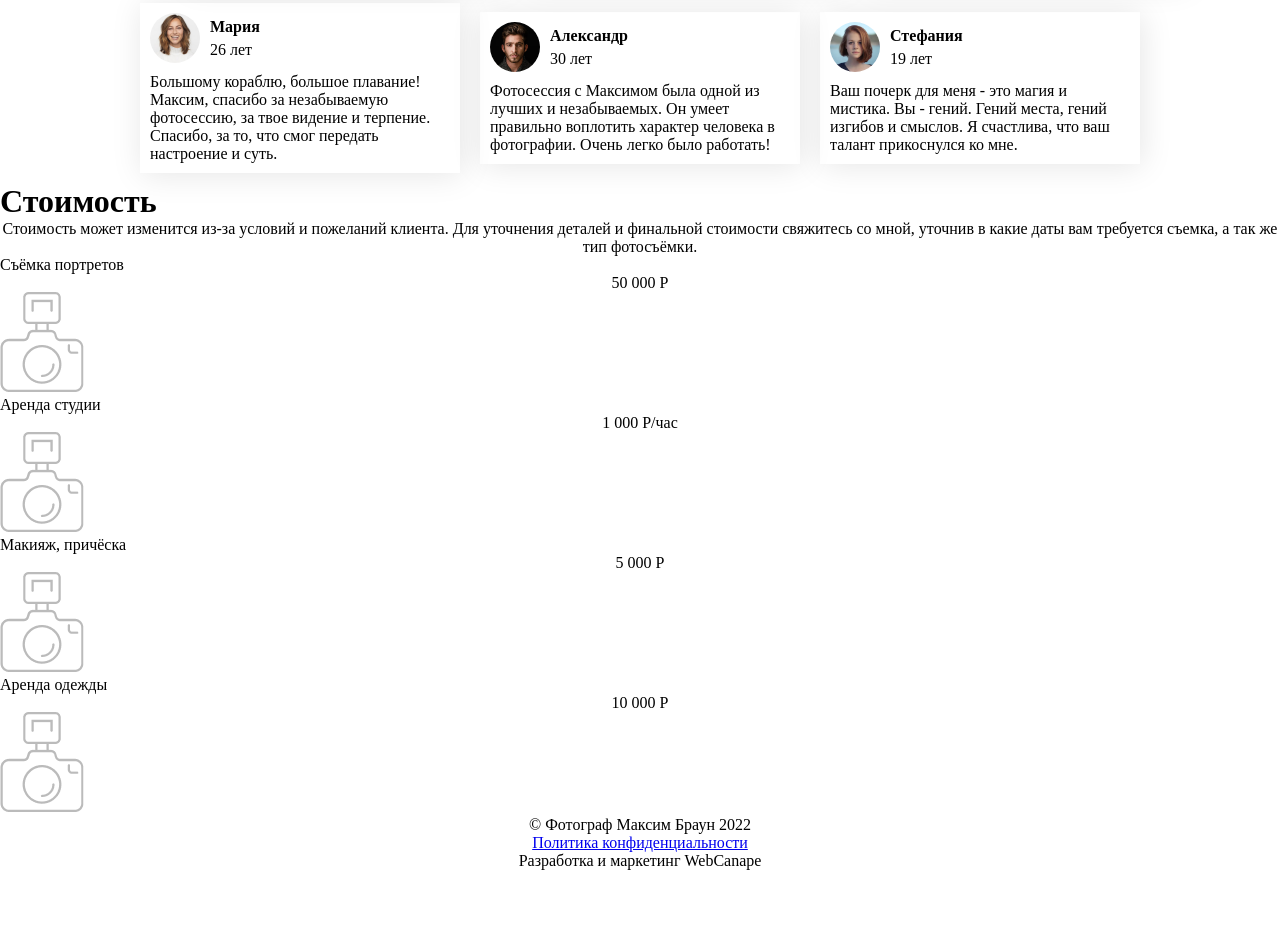
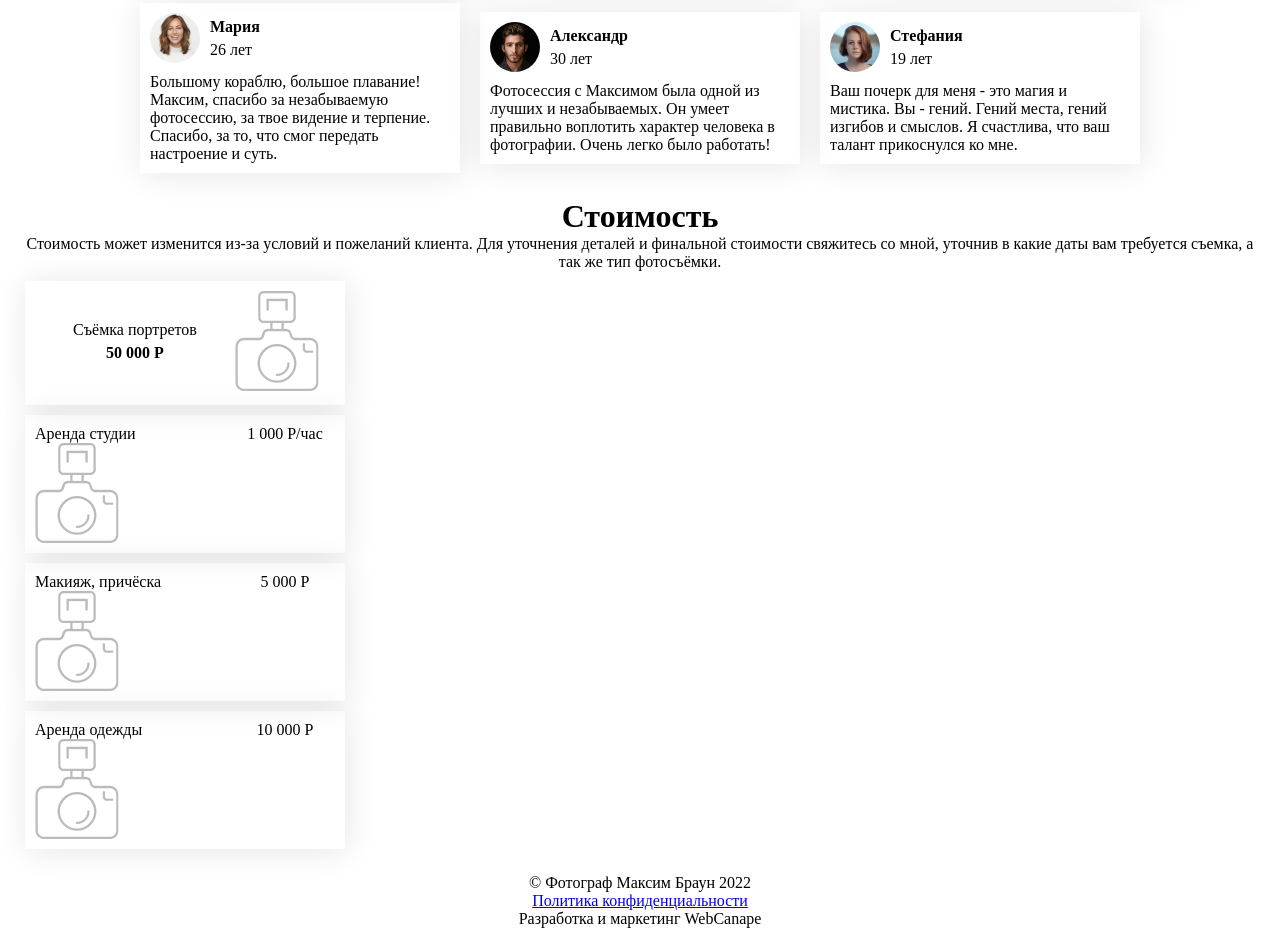
Before and after one commit to GomunkulPedro/WebCanapeTask, a plain HTML site: page index_refactor.html in a window 1280 px wide. Shown: the part 2168-3096 px from the top of the page. Before the commit the page ends 3038 px from the top, so only its background shows below. Drawn offline with Linux system fonts and the light colour scheme.

Commit message:
reviews done, pricing almost

```diff
--- a/index_refactor.html
+++ b/index_refactor.html
@@ -212,6 +212,9 @@
       </div>
 
       <!--Pretty selfexplainatory< I guess-->
+      <!--And I still have fucking troubles with this to this day. The hell is it so hard? It looks
+      easy and I even understand what I should do but it won't work!!!!-->
+      <!---For more understanding on why am I angry - check CSS-->
       <div class="pricing_box_container">
         <div class="pricing_top">
           <h1>Стоимость</h1>
@@ -223,9 +226,13 @@
         </div>
 
         <div class="pricing_block">
-          <span>Съёмка портретов</span>
-          <p>50 000 Р</p>
-          <img src="static/images/photik_icon.png" alt="" />
+          <div class="pricing_text">
+            <p>Съёмка портретов</p>
+            <strong>50 000 Р</strong>
+          </div>
+          <div class="pricing_img">
+            <img src="static/images/photik_icon.png" alt="" />
+          </div>
         </div>
 
         <div class="pricing_block">
--- a/static/styles/style_refactor.css
+++ b/static/styles/style_refactor.css
@@ -131,3 +131,34 @@ strong {
 .review_text > p {
   text-align: left;
 }
+
+.pricing_top > h1 {
+  text-align: center;
+}
+
+.pricing_box_container {
+  padding: 15px;
+}
+/*DO NOT TOUCH BELOW!!! IT WORKS!!! */
+.pricing_block {
+  width: 300px;
+  box-shadow: 2px 2px 30px rgba(0, 0, 0, 0.1);
+  padding: 10px;
+  margin: 10px;
+  display: grid;
+  grid-template-columns: 1fr 0.5fr;
+  justify-content: center;
+}
+/*DO NOT TOUCH ABOVE!!! IT WORKS!!! */
+
+.pricing_text {
+  padding-top: 30px;
+}
+
+.pricing_text > strong {
+  text-align: center;
+}
+
+.pricing_img {
+  /*padding-left: 150px;*/
+}
```
